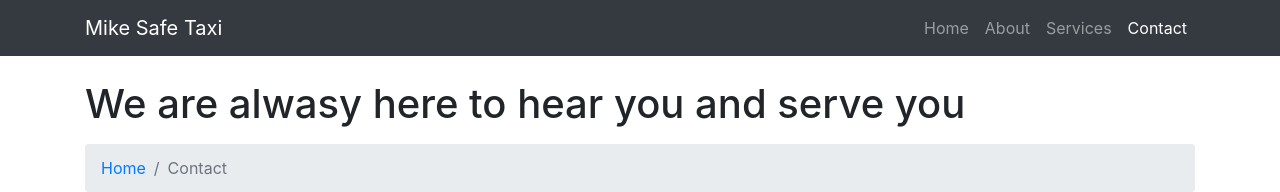
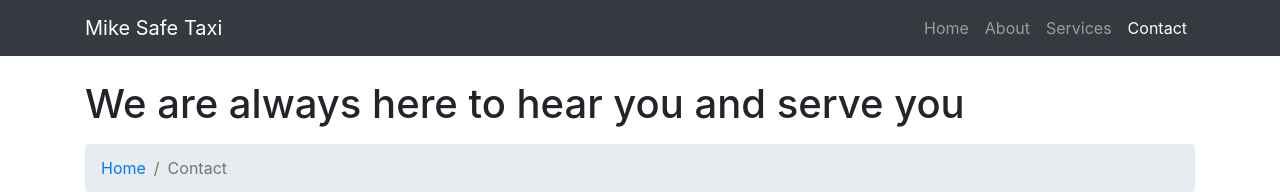
Before and after one commit to rudyNK/mst, a website: page contact.html in a window 1280 px wide. Shown: the top 192 px of the page. Drawn offline with Linux system fonts and the light colour scheme.

Commit message:
Working on the contact page

```diff
--- a/contact.html
+++ b/contact.html
@@ -84,7 +84,7 @@
   <div class="container">
 
     <!-- Page Heading/Breadcrumbs -->
-    <h1 class="mt-4 mb-3">We are alwasy here to hear you and serve you</h1>
+    <h1 class="mt-4 mb-3">We are always here to hear you and serve you</h1>
 
     <ol class="breadcrumb">
       <li class="breadcrumb-item">
```
